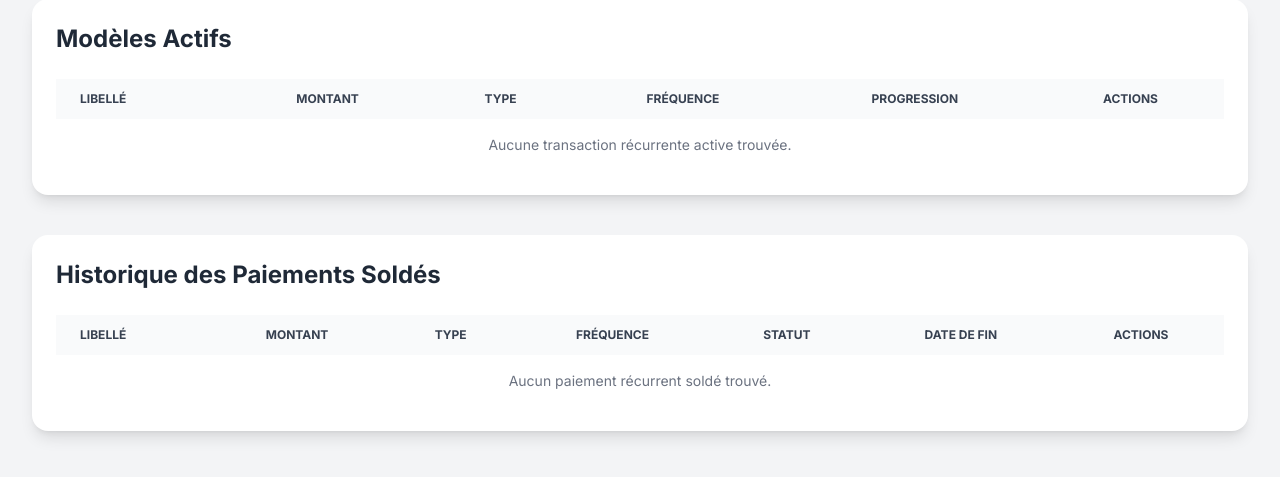
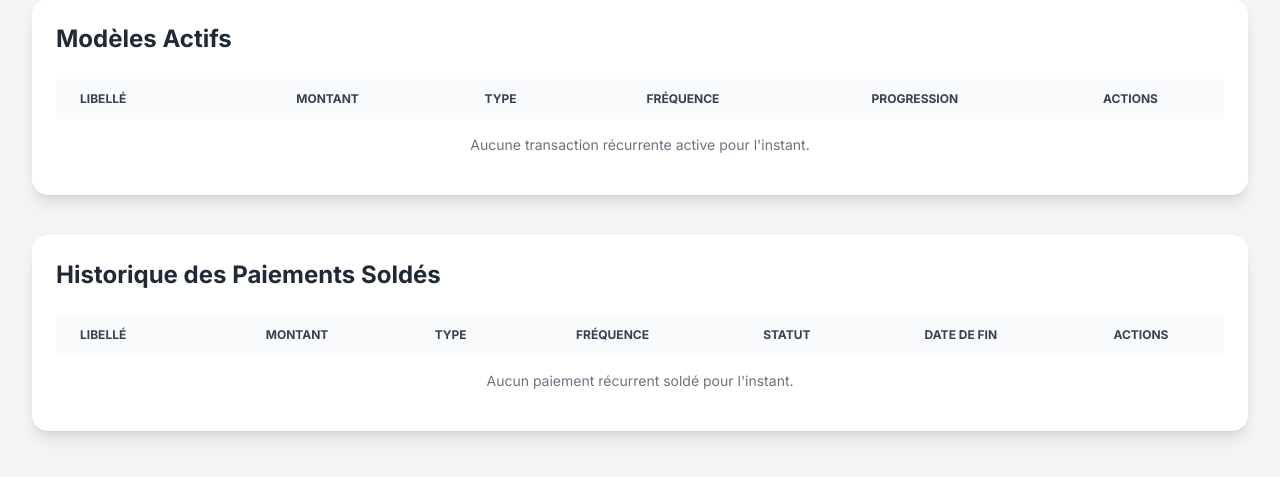
Before and after one commit to NomelN/gestion-budget, a Flask app: page /recurring-transactions in a window 1280 px wide. Shown: the part 213-690 px from the top of the page. Run offline with Flask 3, Linux system fonts and the light colour scheme; data that the repository does not hold is empty; some libraries are stand-ins or nearby versions.

Commit message:
texte modifié

```diff
--- a/app/templates/recurring_transactions.html
+++ b/app/templates/recurring_transactions.html
@@ -72,7 +72,7 @@
                             </tr>
                             {% else %}
                             <tr>
-                                <td colspan="6" class="px-6 py-4 text-center text-gray-500">Aucune transaction récurrente active trouvée.</td>
+                                <td colspan="6" class="px-6 py-4 text-center text-gray-500">Aucune transaction récurrente active pour l'instant.</td>
                             </tr>
                             {% endfor %}
                         </tbody>
@@ -121,7 +121,7 @@
                             </tr>
                             {% else %}
                             <tr>
-                                <td colspan="7" class="px-6 py-4 text-center text-gray-500">Aucun paiement récurrent soldé trouvé.</td>
+                                <td colspan="7" class="px-6 py-4 text-center text-gray-500">Aucun paiement récurrent soldé pour l'instant.</td>
                             </tr>
                             {% endfor %}
                         </tbody>
```
